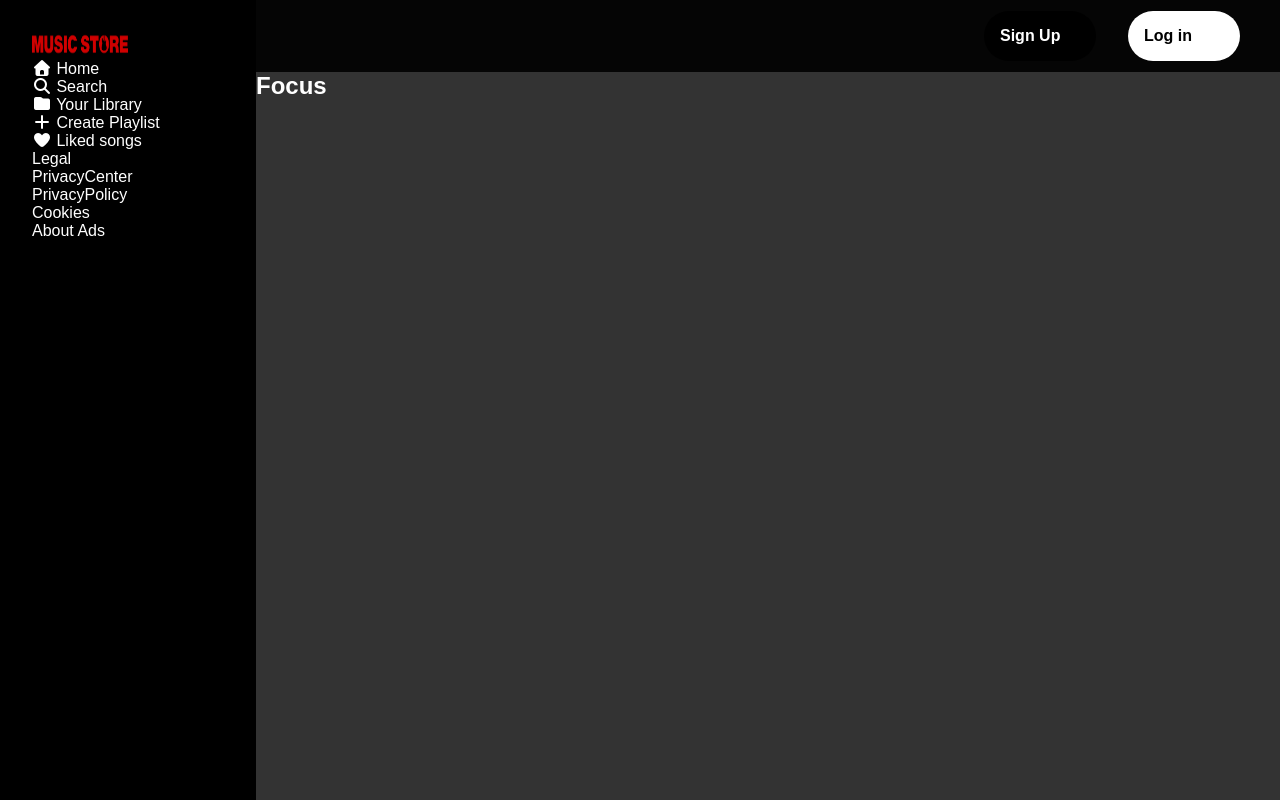
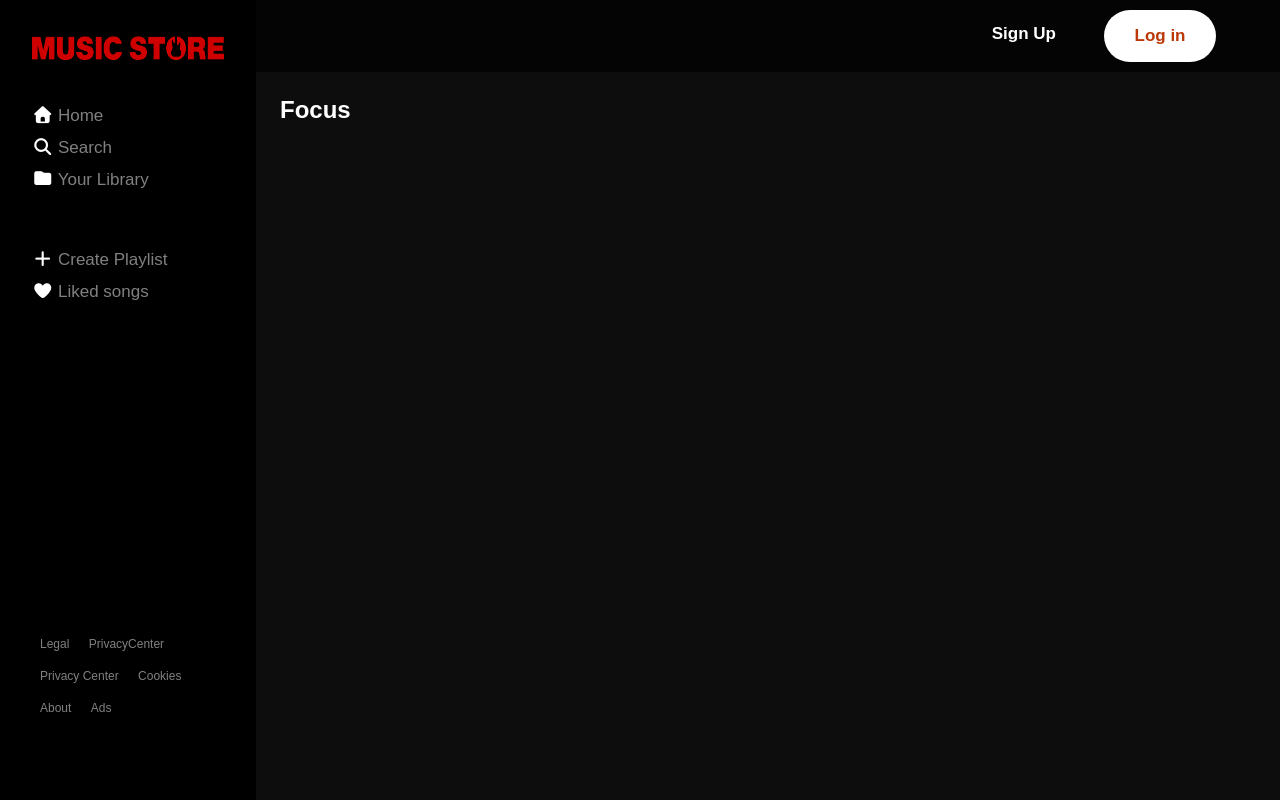
Before and after one commit to Poseidon5000/Music-Player, a plain HTML site: page index.html in a window 1280 px wide. Drawn offline with Linux system fonts and the light colour scheme.

Commit message:
latest commit

```diff
--- a/index.html
+++ b/index.html
@@ -16,36 +16,54 @@
 
   <body>
     <header>
+
+        <!-- Main navbar -->
       <nav>
         <img src="./Images/Music Logo.png" alt="" />
-        <ul>
+
+        <!-- Navbar list one-->
+        <!-- <div>
+            <img src="./Icons/home_FILL0_wght400_GRAD0_opsz48.png" alt="">
+            <img src="./Icons/search_FILL0_wght400_GRAD0_opsz48.png" alt="">
+            <img src="./Icons/library_music_FILL0_wght400_GRAD0_opsz48.png" alt="">
+        </div> -->
+
+        <ul class="list__one">
           <li><i class="fas fa-home"></i> Home</li>
           <li><i class="fas fa-search"></i> Search</li>
           <li><i class="fas fa-folder"></i> Your Library</li>
+        </ul>
+
+
+        <ul class="list__two">
           <li><i class="fas fa-plus"></i> Create Playlist</li>
           <li><i class="fas fa-heart"></i> Liked songs</li>
         </ul>
 
-        <ul>
-          <li>Legal</li>
-          <li>PrivacyCenter</li>
-          <li>PrivacyPolicy</li>
-          <li>Cookies</li>
-          <li>About Ads</li>
-        </ul>
+        <!-- Footer contents -->
+
+        <p class="footer__elem">
+            <a href="">Legal</a>  <a href="">PrivacyCenter</a> <br>
+            <a href="">Privacy Center</a>  <a href="">Cookies</a> <br>
+            <a href="">About</a>  <a href="">Ads</a>
+        </p>
       </nav>
+
+      <!-- body navbar -->
 
       <section>
         <div class="nav__one">
           <ul>
             <a  href="">
-              <li class="login__btn1">Sign Up</li>
+              <li class="signup__btn">Sign Up</li>
             </a>
             <a href="">
               <li class="login__btn">Log in</li>
             </a>
           </ul>
         </div>
+
+        <!-- Main body containing the music -->
 
         <div class="main__body">
             <h1>Focus</h1>
--- a/style.css
+++ b/style.css
@@ -8,74 +8,128 @@
 
 /* BODY CONTENTS */
 
+
+
 body header{
     display: flex;
     justify-content: space-between;
     width: 100%;
 }
 
+/* Navbar left(MAIN NAVIGATION BAR) */
+
 body header nav img{
-    width: 6rem;
-    height: 1.5rem;
+    width: 12rem;
+    height: 2rem;
+    margin-bottom: 2rem;
 }
 
 ul{
     list-style: none;
+    line-height: 2rem;
+    font-size: 17px;
+}
+
+.list__one{
+    margin-bottom: 3rem;
+}
+
+.list__one li{
+    color: gray;
+}
+
+.list__two{
+    margin-bottom: 20rem;
+}
+
+.list__two li{
+    color: gray;
 }
 
 body header nav{
     background-color: black;
-    /* color: white; */
     padding: 2rem;
     flex-basis: 20%;
     display: block;
     height: 100vh;
-
+    position: sticky;
 }
 
 body header section{
-    background-color: rgba(0, 0, 0, 0.8);
+    background-color: rgb(13, 13, 13);
     flex-basis: 80%;
-    /* color: white; */
+}
+
+.footer__elem a{
+    text-decoration: none;
+    padding: 0.5rem;
+    color: gray;
+}
+
+.footer__elem{
+    line-height: 2rem;
+    font-size: 12px;
 }
 
 /* For the navbar in the second section on the left */
 
 .nav__one{
-    background-color: rgba(0, 0, 0, 0.9);
+    background-color: rgba(0, 0, 0, 0.7);
     display: flex;
     justify-content: flex-end;
     height: 4.5rem;
     align-items: center;
-    padding-right: 2.5rem;
+    padding-right: 4rem;
 }
 
 .nav__one ul{
-    gap: 2rem;
+    gap: 3rem;
     display: flex;
 }
 
 .nav__one ul a{
     text-decoration: none;
-    /* color: white; */
     font-weight: 600;
 }
 
+/* Styling for the nav buttons */
+
 .login__btn{
     background-color: white;
-    color: black;
-    padding: 1rem;
+    color: rgb(187, 56, 8);
+    padding: 0.6rem;
     width: 7rem;
     border-radius: 2rem;
-    justify-content: center;
-    align-items: center;
+    text-align: center;
+    transition: 300ms;
 }
-.login__btn1{
-    background-color: black;
+
+.login__btn:hover{
+    background-color: rgb(187, 56, 8);
     color: white;
-    padding: 1rem;
-    width: 7rem;
-    border-radius: 2rem;
-    justify-content: center;
-    align-items: center;
 }
+
+.signup__btn{
+    color: white;
+    margin-top: 0.5rem;
+}
+
+.signup__btn::after{
+    width: 0%;
+    display: block;
+    height: 0.2rem;
+    background-color: white;
+    content: '';
+    transition: 300ms;
+    margin: auto;
+}
+
+.signup__btn:hover::after{
+    width: 100%;
+}
+
+/* Contents of the main body */
+
+.main__body{
+    padding: 1.5rem;
+}
```
Also changed, not shown: Icons/favorite_FILL0_wght400_GRAD0_opsz48.png (added), Icons/home_FILL0_wght400_GRAD0_opsz48.png (added), Icons/library_add_FILL0_wght400_GRAD0_opsz48.png (added), Icons/library_music_FILL0_wght400_GRAD0_opsz48.png (added), Icons/search_FILL0_wght400_GRAD0_opsz48.png (added).
